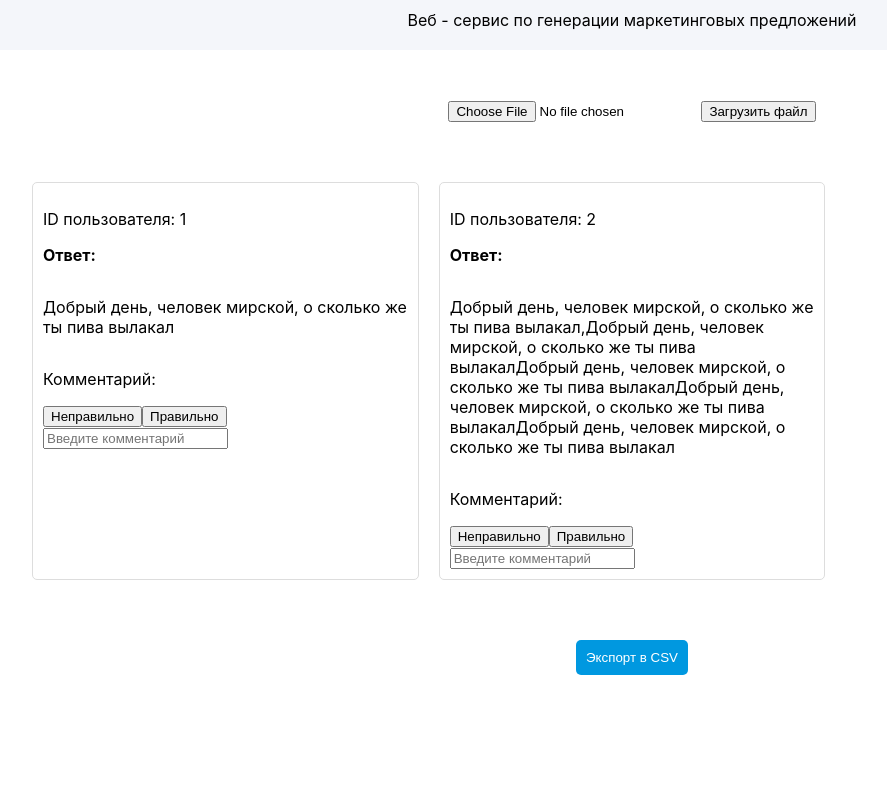
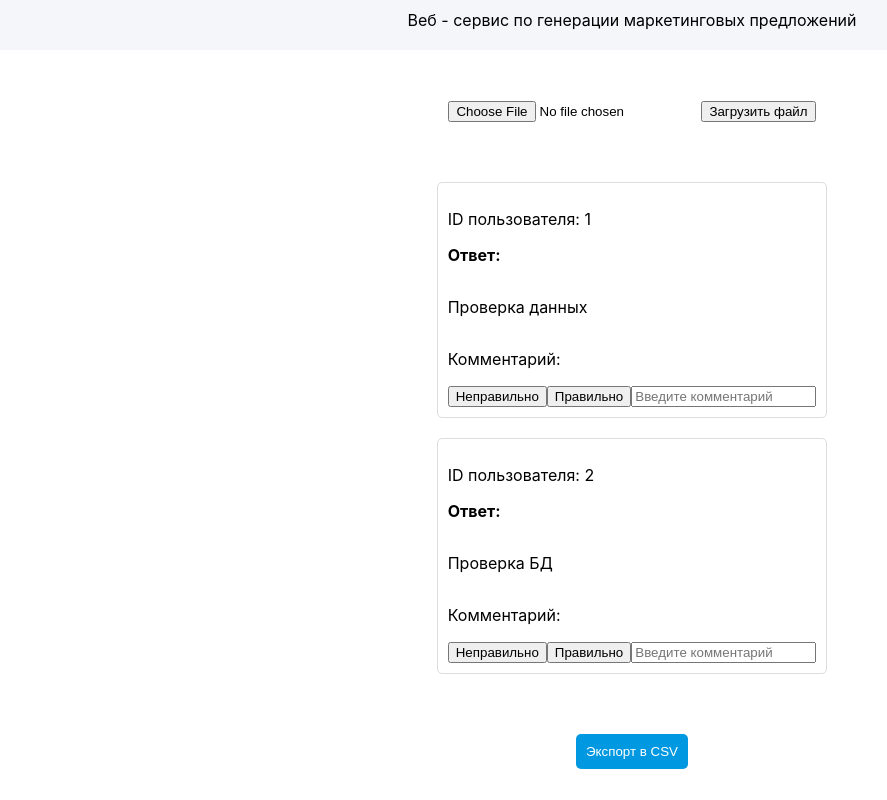
Before and after one commit to MRX1078/digital, a React (Create React App) app: page / in a window 1280 px wide. Shown: the whole page, without its empty margins (8-895 px from the left). Built offline with nearby package versions, Linux system fonts and the light colour scheme.

Commit message:
Update App.js

```diff
--- a/src/App.js
+++ b/src/App.js
@@ -73,12 +73,12 @@ const App = () => {
     const initialUsers = [
       {
         id: 1,
-        answer: "Добрый день, человек мирской, о сколько же ты пива вылакал",
+        answer: "Проверка данных",
         comment: '',
       },
       {
         id: 2,
-        answer: "Добрый день, человек мирской, о сколько же ты пива вылакал,Добрый день, человек мирской, о сколько же ты пива вылакалДобрый день, человек мирской, о сколько же ты пива вылакалДобрый день, человек мирской, о сколько же ты пива вылакалДобрый день, человек мирской, о сколько же ты пива вылакал",
+        answer: "Проверка БД",
         comment: '',
       },
     ];
```
